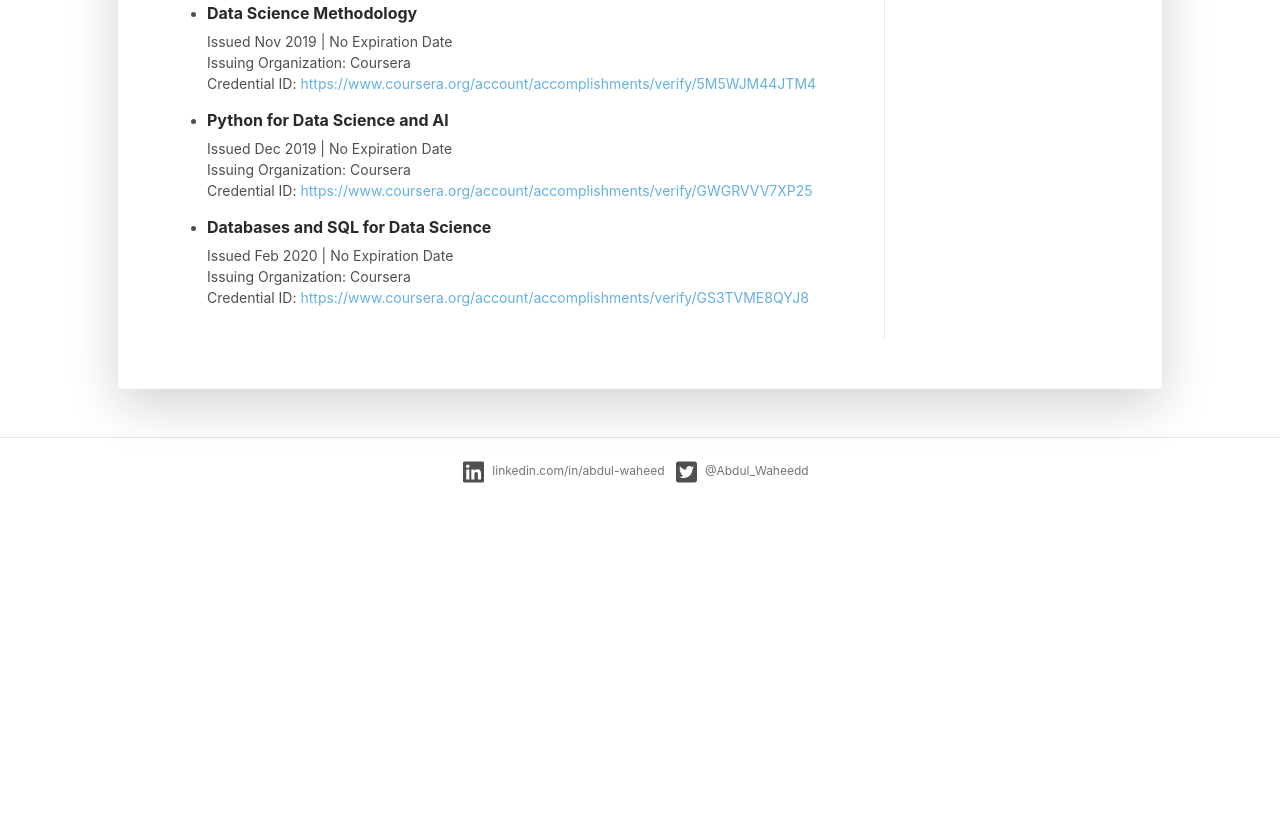
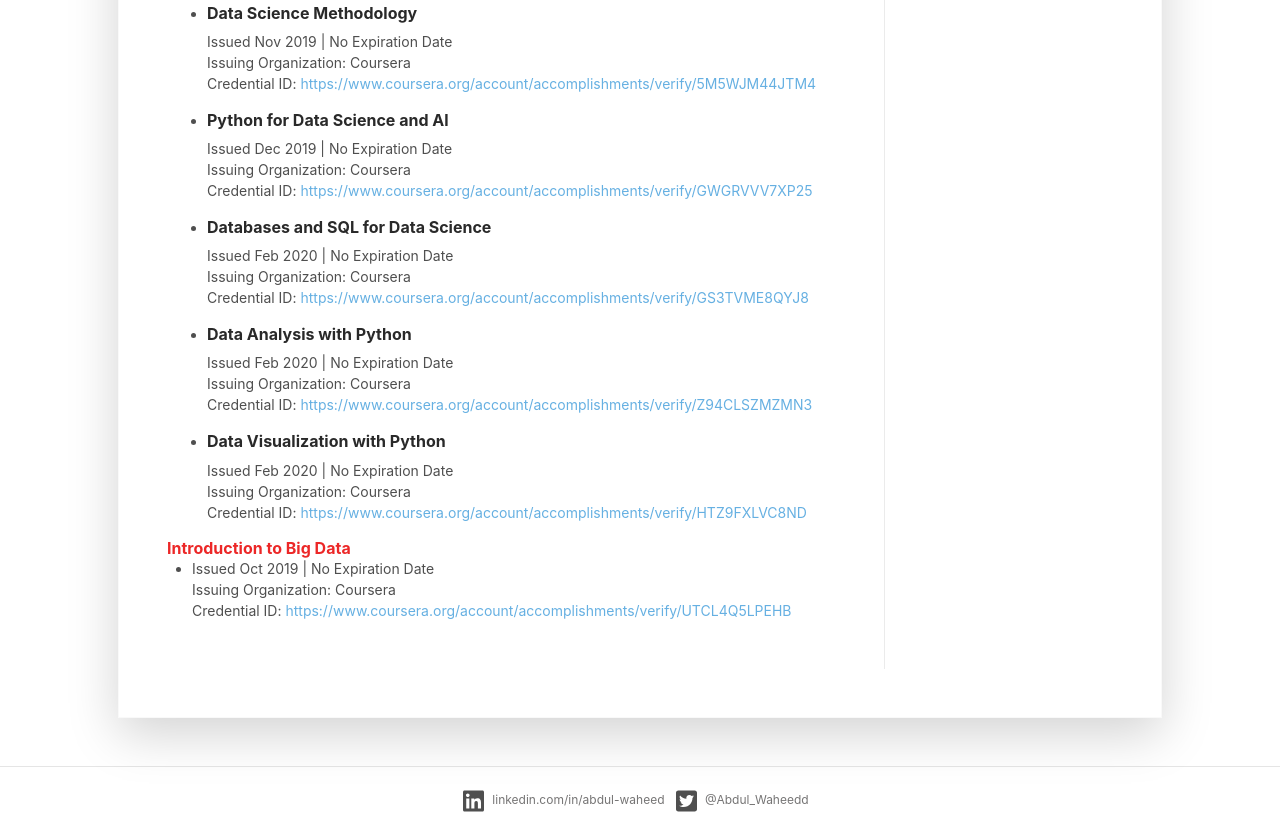
Before and after one commit to abdulwaheed01/abdulwaheed01.github.io, a plain HTML site: page index.html in a window 1280 px wide. Shown: the part 3374-4208 px from the top of the page. Before the commit the page ends 3903 px from the top, so only its background shows below. Drawn offline with Linux system fonts and the light colour scheme.

Commit message:
add courses

```diff
--- a/index.html
+++ b/index.html
@@ -240,7 +240,7 @@
 									<h3 class="text-uppercase resume-section-heading mb-4">Certifications</h3>
 									<div class="item mb-3">
 										<div class="item-heading row align-items-center mb-2">
-											<h4 class="item-title col-12 col-md-6 col-lg-8 mb-2 mb-md-0" style="color: #0e0f0f">IBM Data Science Professional Certificate</h4>
+											<h4 class="item-title col-12 col-md-6 col-lg-8 mb-2 mb-md-0" style="color: #ec2727">IBM Data Science Professional Certificate</h4>
 										</div>
 
 										<div class="item-content">
@@ -279,8 +279,37 @@
 															Issuing Organization: Coursera <br>
 															Credential ID: <a href="https://www.coursera.org/account/accomplishments/verify/GS3TVME8QYJ8" style ="color: rgb(102, 176, 226);" >https://www.coursera.org/account/accomplishments/verify/GS3TVME8QYJ8</a></p>
 												</li>
+
+												<li>
+													<h6>Data Analysis with Python</h6>
+													<p>Issued Feb 2020 | No Expiration Date <br>
+															Issuing Organization: Coursera <br>
+															Credential ID: <a href="https://www.coursera.org/account/accomplishments/verify/Z94CLSZMZMN3" style ="color: rgb(102, 176, 226);" >https://www.coursera.org/account/accomplishments/verify/Z94CLSZMZMN3</a></p>
+												</li>
+
+												<li>
+													<h6>Data Visualization with Python</h6>
+													<p>Issued Feb 2020 | No Expiration Date <br>
+															Issuing Organization: Coursera <br>
+															Credential ID: <a href="https://www.coursera.org/account/accomplishments/verify/HTZ9FXLVC8ND" style ="color: rgb(102, 176, 226);" >https://www.coursera.org/account/accomplishments/verify/HTZ9FXLVC8ND</a></p>
+												</li>
+
 											</ul>
 										</div>
+
+									<div class="item-heading row align-items-center mb-2">
+										<h4 class="item-title col-12 col-md-6 col-lg-8 mb-2 mb-md-0" style="color: #ec2727">Introduction to Big Data</h4>
+
+										<div class="item-content">
+											<ul>
+												<li>
+													<p>Issued Oct 2019 | No Expiration Date <br>
+														Issuing Organization: Coursera <br>
+														Credential ID: <a href= "https://www.coursera.org/account/accomplishments/verify/UTCL4Q5LPEHB" style="color: rgb(102, 176, 226);"> https://www.coursera.org/account/accomplishments/verify/UTCL4Q5LPEHB</a></p>
+												</li>
+											</ul>
+										</div>
+									</div>
 									</div>
 								</section><!--//certification-section-->
 
```
